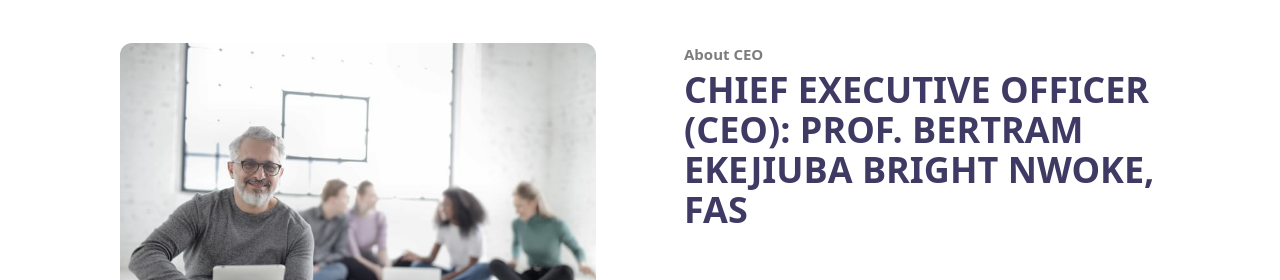
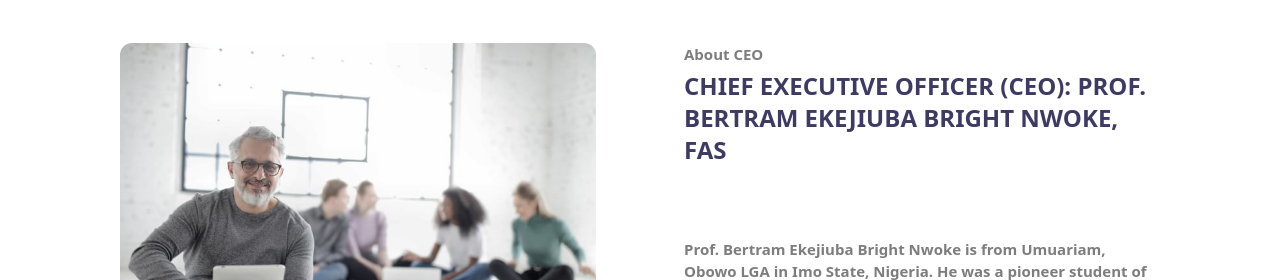
Before and after one commit to danielnifty1/my-health, a Vue app: page /about in a window 1280 px wide. Shown: the part 477-757 px from the top of the page. Built offline with nearby package versions, Linux system fonts and the light colour scheme; a web font is replaced by a local one.

Commit message:
fix text size

```diff
--- a/src/components/AboutPage.vue
+++ b/src/components/AboutPage.vue
@@ -34,7 +34,7 @@
     <div class="grid grid-cols-1 gap-1 md:p-10 p-2 md:space-y-10 space-y-5">
       <div class="space-y-1">
         <h4 class="text-[15px] font-bold text-[#7e7d7d]">About CEO</h4>
-        <h2 class="font-bold md:text-4xl text-2xl text-[#3f3a64]">
+        <h2 class="font-bold  text-2xl text-[#3f3a64]">
           CHIEF EXECUTIVE OFFICER (CEO): PROF. BERTRAM EKEJIUBA BRIGHT NWOKE, FAS
         </h2>
       </div>
```
